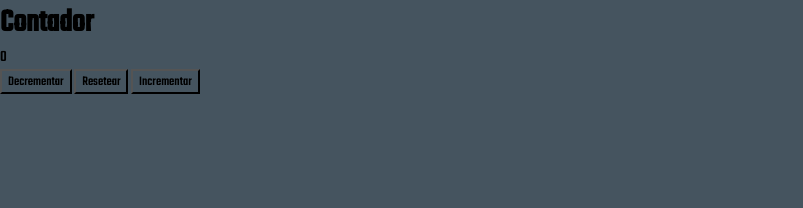
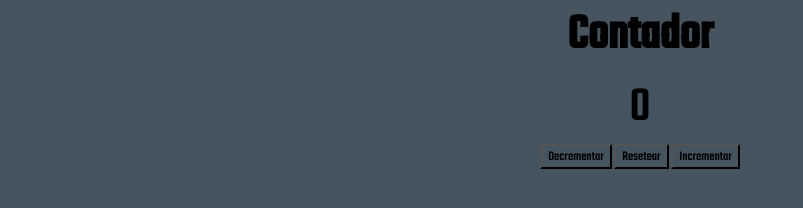
Before and after one commit to CasJuan/Contador, a plain HTML site: page index.html in a window 1280 px wide. Shown: the whole page, without its empty margins (0-803 px from the left). Drawn offline with Linux system fonts and the light colour scheme.

Commit message:
[ADD] el style de la pagina

```diff
--- a/style.css
+++ b/style.css
@@ -5,3 +5,17 @@
     font-family: 'Teko', sans-serif;
     background-color: #45545f;
 }
+
+main{
+    display: flex;
+    justify-content: center;
+    align-items: center;
+}
+
+.container-principal{
+    text-align: center;
+}
+
+h1,span{
+    font-size: 50px;
+}
```
